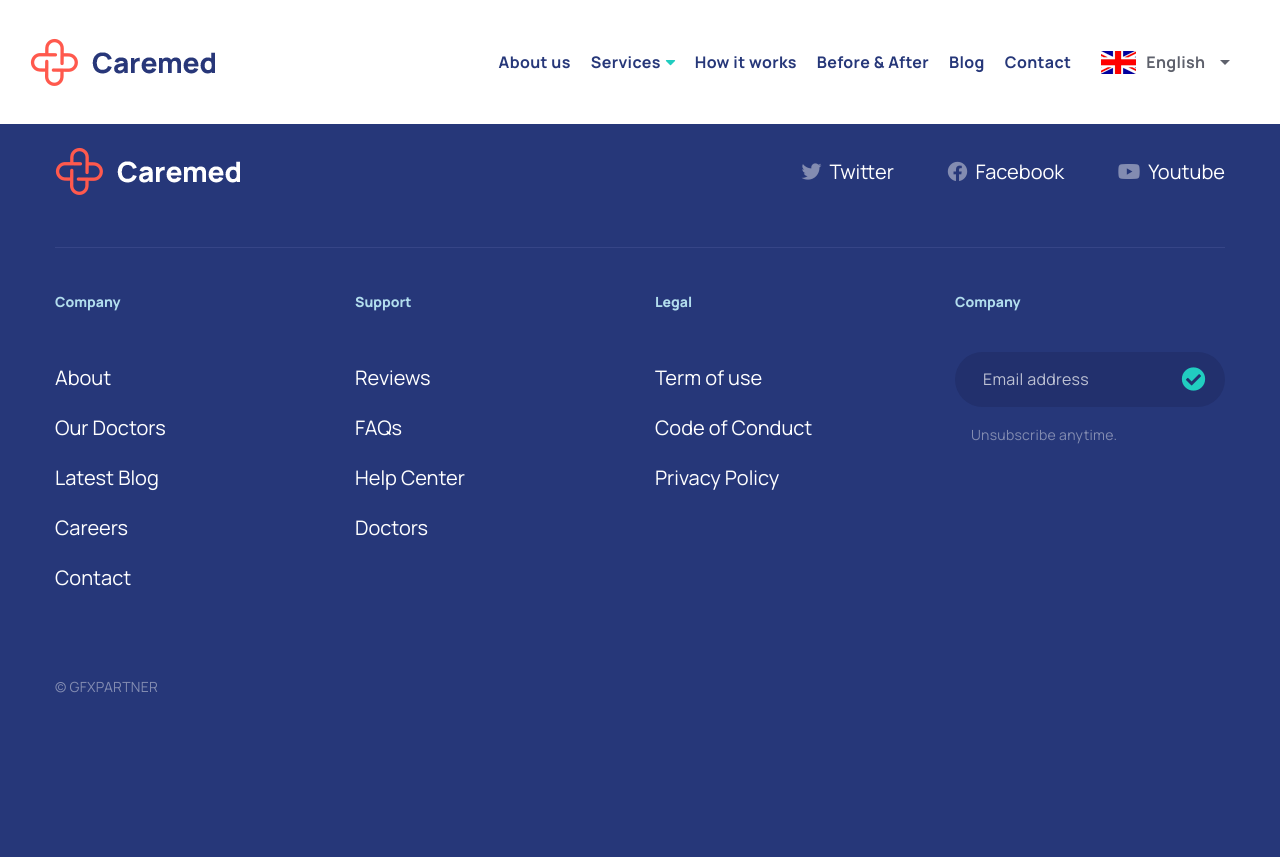
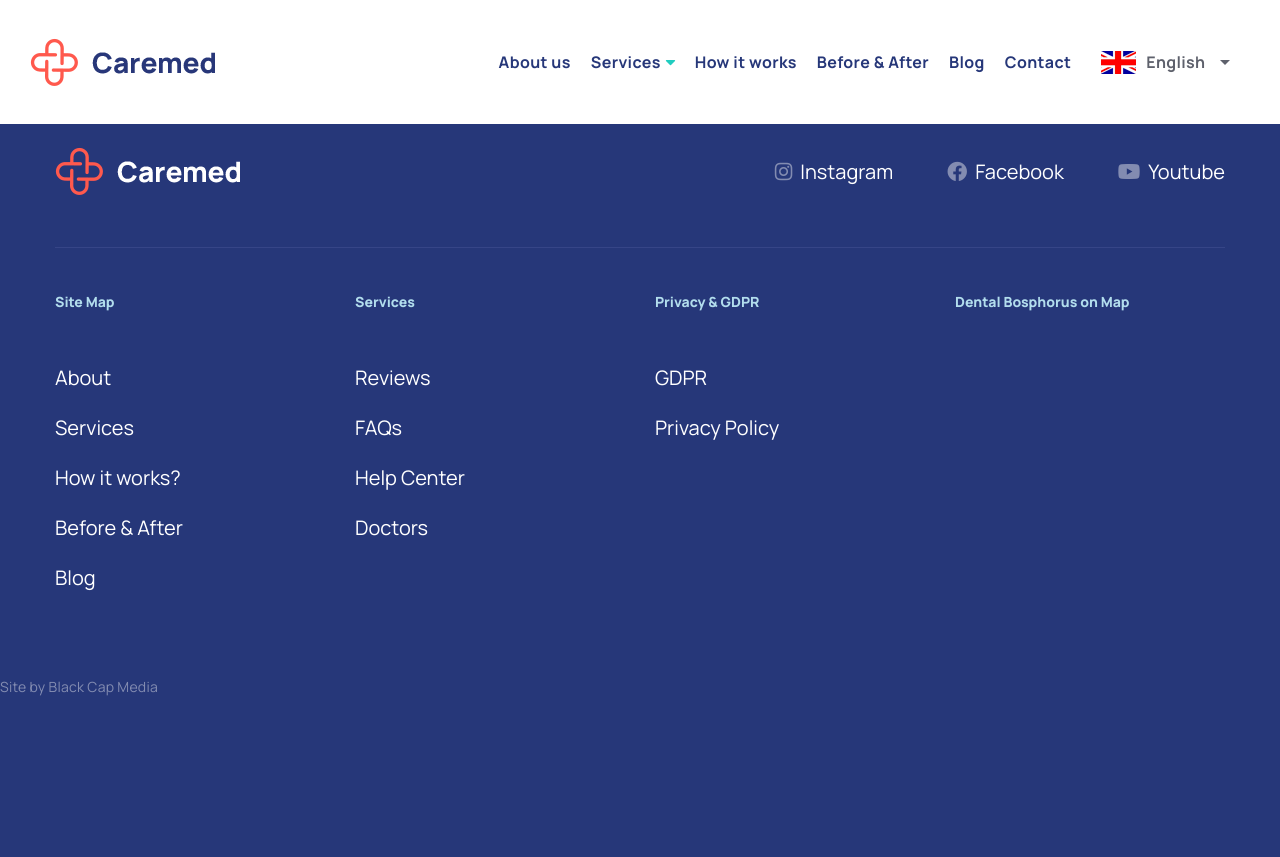
Before and after one commit to ozgunleryazilim/dentalv2, a Django app: template templates/base.html in a window 1280 px wide. Shown: the part 48-905 px from the top of the page. Run offline with Django 3.2, Linux system fonts and the light colour scheme; the template is opened without the code that fills it: most values are stand-ins (such as "Sample title", 1, 10 or a date in 2020); parts of the project's set-up code (start-up, migrations or seed data) failed here and were passed over; some libraries are stand-ins or nearby versions.

Commit message:
footer updated

```diff
--- a/templates/components/base/footer.html
+++ b/templates/components/base/footer.html
@@ -1,18 +1,36 @@
+{% load static i18n %}
+
+{# TODO: Url degisecek... #}
+{% url 'home' as home_url %}
+{% url 'home' as about_url %}
+{% url 'home' as services_url %}
+{% url 'home' as howitworks_url %}
+{% url 'home' as beforeafter_url %}
+{% url 'home' as blog_url %}
+{% url 'home' as gdpr_url %}
+{% url 'home' as privacy_url %}
 
 <footer class="footer bg-primary-color">
     <div class="container">
         <div class="footer-top">
             <div class="row d-flex align-items-center justify-content-center">
                 <div class="col-lg-6 col-sm-7 col-10">
-                    <a href="index.html" class="logo">
-                        <img src="assets/images/logo-sm.png" alt="Caremed Logo" width="185" height="48">
+                    <a href="{{ home_url }}" class="logo">
+                        <img src="{% static 'assets/images/logo-sm.png' %}" alt="Dental Bosphorus"
+                             width="185" height="48">
                     </a>
                 </div>
                 <div class="col-lg-6 col-sm-7 col-10 d-lg-flex justify-content-lg-end">
                     <div class="social-links">
-                        <a href="#" class="social-link"><i class="fab fa-twitter"></i><span>Twitter</span></a>
-                        <a href="#" class="social-link"><i class="fab fa-facebook"></i><span>Facebook</span></a>
-                        <a href="#" class="social-link"><i class="fab fa-youtube"></i><span>Youtube</span></a>
+                        <a href="{{ global_preferences.page__instagram_link }}" class="social-link" target="_blank">
+                            <i class="fab fa-instagram"></i><span>{% trans "Instagram" %}</span>
+                        </a>
+                        <a href="{{ global_preferences.page__facebook_link }}" class="social-link" target="_blank">
+                            <i class="fab fa-facebook"></i><span>{% trans "Facebook" %}</span>
+                        </a>
+                        <a href="{{ global_preferences.page__youtube_link }}" class="social-link" target="_blank">
+                            <i class="fab fa-youtube"></i><span>{% trans "Youtube" %}</span>
+                        </a>
                     </div>
                 </div>
             </div>
@@ -22,20 +40,23 @@
                 <div class="row d-flex justify-content-center">
                     <div class="col-lg-3 col-sm-7 col-10">
                         <div class="info-box">
-                            <h6 class="info-title">Company</h6>
+                            <h6 class="info-title">{% trans "Site Map" %}</h6>
                             <ul class="info-list">
-                                <li><a href="#" class="info-link">About</a></li>
-                                <li><a href="#" class="info-link">Our Doctors</a></li>
-                                <li><a href="#" class="info-link">Latest Blog</a></li>
-                                <li><a href="#" class="info-link">Careers</a></li>
-                                <li><a href="#" class="info-link">Contact</a></li>
+                                <li><a href="{{ about_url }}" class="info-link">{% trans "About" %}</a></li>
+                                <li><a href="{{ services_url }}" class="info-link">{% trans "Services" %}</a></li>
+                                <li><a href="{{ howitworks_url }}" class="info-link">{% trans "How it works?" %}</a>
+                                </li>
+                                <li><a href="{{ beforeafter_url }}" class="info-link">{% trans "Before & After" %}</a>
+                                </li>
+                                <li><a href="{{ blog_url }}" class="info-link">{% trans "Blog" %}</a></li>
                             </ul>
                         </div>
                     </div>
                     <div class="col-lg-3 col-sm-7 col-10">
                         <div class="info-box">
-                            <h6 class="info-title">Support</h6>
+                            <h6 class="info-title">{% trans "Services" %}</h6>
                             <ul class="info-list">
+                                {# TODO: Services kategorileri eklenecek... #}
                                 <li><a href="#" class="info-link">Reviews</a></li>
                                 <li><a href="#" class="info-link">FAQs</a></li>
                                 <li><a href="#" class="info-link">Help Center</a></li>
@@ -45,22 +66,19 @@
                     </div>
                     <div class="col-lg-3 col-sm-7 col-10">
                         <div class="info-box">
-                            <h6 class="info-title">Legal</h6>
+                            <h6 class="info-title">{% trans "Privacy & GDPR" %}</h6>
                             <ul class="info-list">
-                                <li><a href="#" class="info-link">Term of use</a></li>
-                                <li><a href="#" class="info-link">Code of Conduct</a></li>
-                                <li><a href="#" class="info-link">Privacy Policy</a></li>
+                                <li><a href="{{ gdpr_url }}" class="info-link">{% trans "GDPR" %}</a></li>
+                                <li><a href="{{ privacy_url }}" class="info-link">{% trans "Privacy Policy" %}</a></li>
                             </ul>
                         </div>
                     </div>
                     <div class="col-lg-3 col-sm-7 col-10">
                         <div class="info-box">
-                            <h6 class="info-title">Company</h6>
-                            <form class="input-group input-footer">
-                                <input type="email" class="form-control" placeholder="Email address" required>
-                                <button type="submit" class="form-action"><i class="fas fa-check-circle"></i></button>
-                            </form>
-                            <p>Unsubscribe anytime.</p>
+                            <h6 class="info-title">{% trans "Dental Bosphorus on Map" %}</h6>
+                            {# TODO: Map eklenecek... #}
+                            <p></p>
+                        </div>
                         </div>
                     </div>
                 </div>
@@ -69,7 +87,7 @@
         <div class="footer-bottom">
             <div class="row d-flex justify-content-center">
                 <div class="col-lg-12 col-sm-7 col-10">
-                    <p>© GFXPARTNER</p>
+                    <p>Site by Black Cap Media</p>
                 </div>
             </div>
         </div>
```
